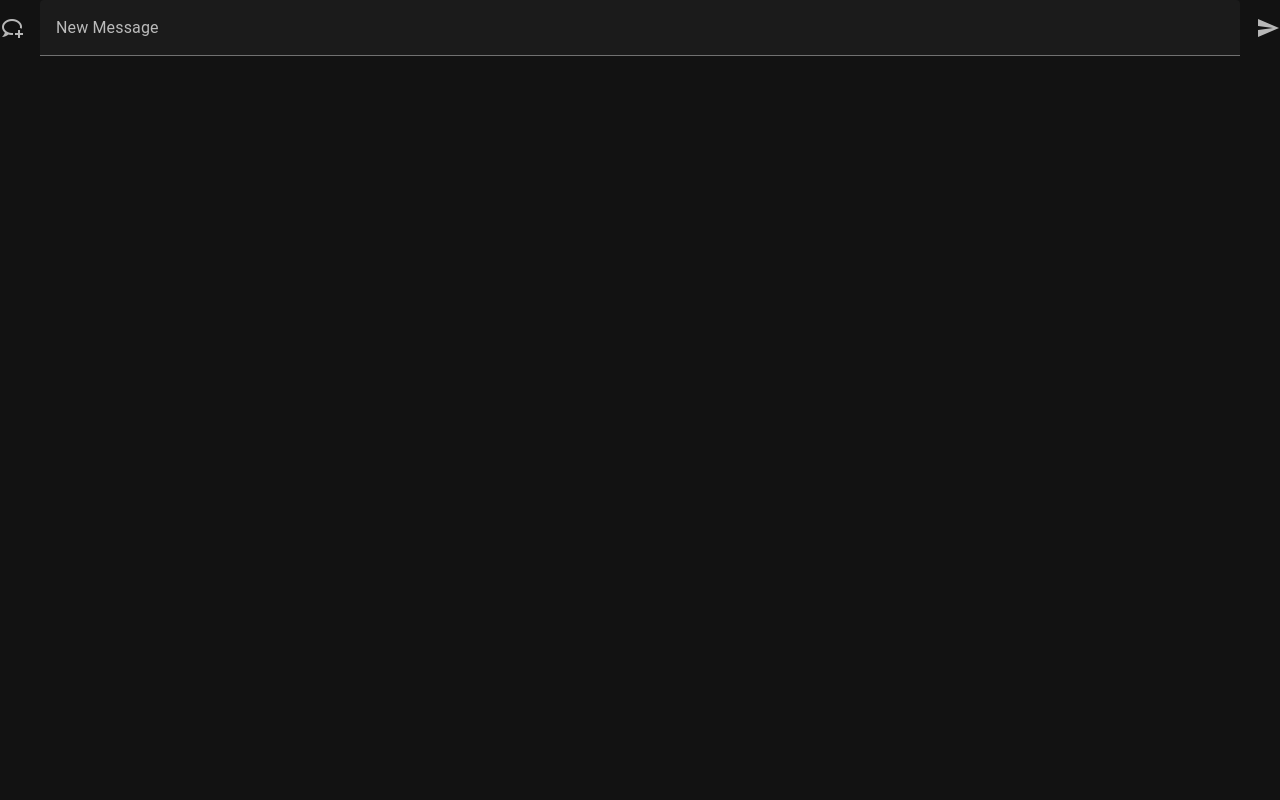
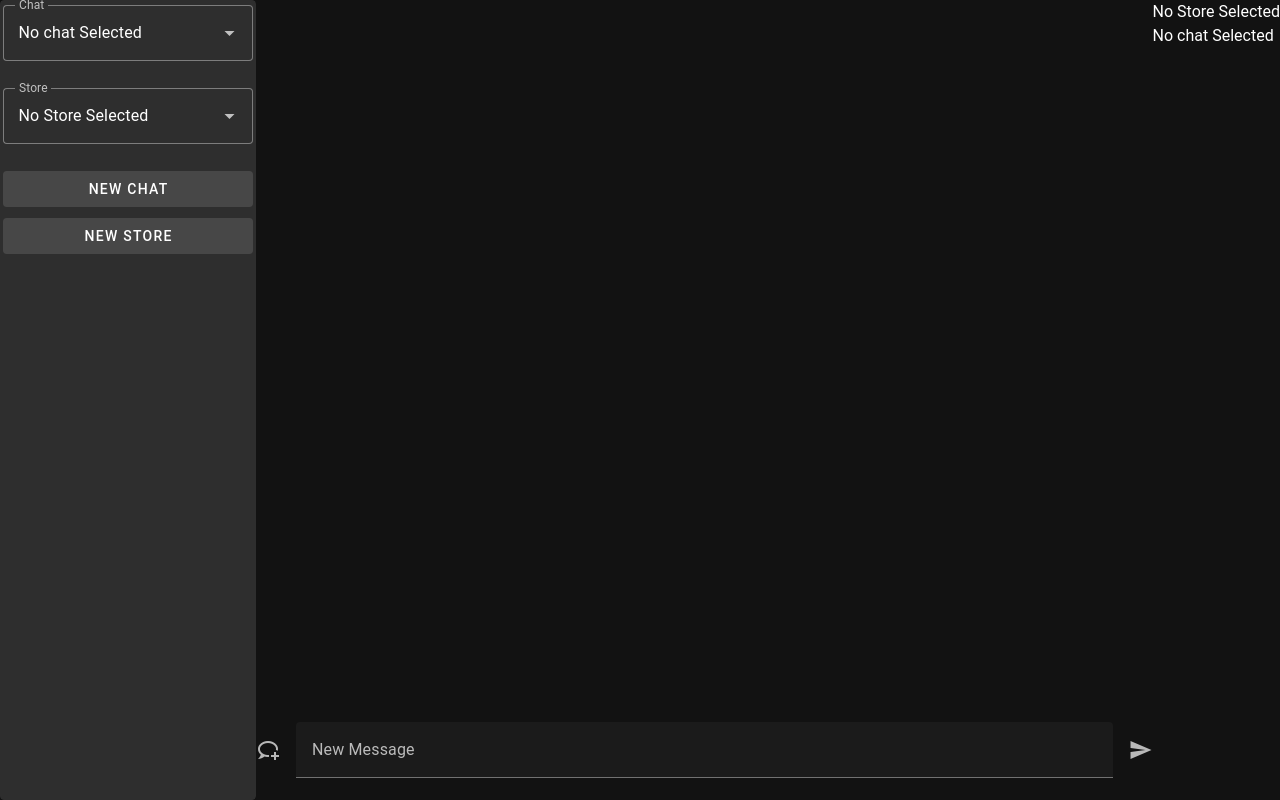
Before and after one commit to FranciscoPereira987/personalRAG, a Vue app in the folder catalogFront/: page / in a window 1280 px wide. Built offline with nearby package versions, Linux system fonts and the light colour scheme.

Commit message:
ADD: Basic options to front page

```diff
--- a/catalogFront/src/components/ChatCore.vue
+++ b/catalogFront/src/components/ChatCore.vue
@@ -32,6 +32,7 @@ const chatPlaceHolder = ref([])
     </v-text-field>
    </div>
     <v-text-field
+        class="new-message"
         label="New Message"
         prepend-icon="mdi-chat-plus-outline"
         append-icon="mdi-send"
@@ -39,3 +40,11 @@ const chatPlaceHolder = ref([])
         @click:append="printClick">
     </v-text-field>
 </template>
+
+
+<style>
+    .new-message {
+        max-height: 10%;
+        align-self: end;
+    }
+</style>
--- a/catalogFront/src/components/ChatOptions.vue
+++ b/catalogFront/src/components/ChatOptions.vue
@@ -1,11 +1,62 @@
 <script setup>
+import { ref } from 'vue';
+
+const storeNames = ref(["A", "B", "C", "D"])
+const chatNames = ref(["Chat-A", "Chat-B", "Chat-C", "Chat-D"])
+const selected = defineModel("store")
+const chat = defineModel("chat")
+
 </script>
-
 <!--
     Here should go the options to select the:
         1. Paths that the user would like to store
         2. The posibility to select the store where to put this embeddings
 -->
 <template>
+    <v-card class='main-div' variant="tonal">
+        <v-select
+            class="menu-element"
+            variant="outlined"
+            label="Chat"
+            :items="chatNames"
+            v-model="chat"
+            >
+        </v-select>
+        <v-select
+            class="menu-element"
+            variant="outlined"
+            label="Store"
+            :items="storeNames"
+            v-model="selected"
+            >
+        </v-select>
+        <v-btn class="create-btn" variant="tonal">
+            New Chat
+        </v-btn>
+        <v-btn class="create-btn" variant="tonal">
+            New Store
+        </v-btn>
+    </v-card>
+</template>
 
-</template>
+<style>
+    .main-div {
+        display: flex;
+        flex-direction: column;
+        width: 20%;
+        height: 100vh;
+    }
+    .menu-element {
+        margin-top: 2%;
+        margin-left: 1%;
+        margin-right: 1%;
+    }
+    .create-btn {
+
+        width: 98%;
+        margin-bottom: 2%;
+        margin-top: 2%;
+        margin-left: 1%;
+        margin-right: 1%;
+    }
+</style>
--- a/catalogFront/src/pages/index.vue
+++ b/catalogFront/src/pages/index.vue
@@ -1,9 +1,21 @@
-<template>
-  <ChatCore />
-</template>
 
 <script setup>
 import ChatCore from '@/components/ChatCore.vue';
+import ChatOptions from '@/components/ChatOptions.vue';
+import { ref } from 'vue';
 
-  //
+const store = ref("No Store Selected")
+const chat = ref("No chat Selected")
+
 </script>
+
+<template>
+  <div style="display: flex; height: 100%; min-width: 100%;">
+    <ChatOptions v-model:store="store" v-model:chat="chat"/>
+    <ChatCore />
+    <div>
+      <p>{{ store }}</p>
+      <p>{{ chat }}</p>
+    </div>
+  </div>
+</template>
```
